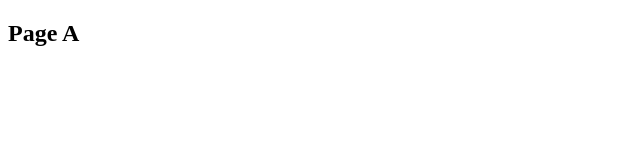
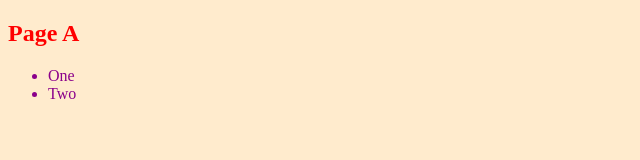
Before and after one commit to QA-Instructor/sea_c2_git_practice, a plain HTML site: page pageA.html in a window 1280 px wide. Shown: the whole page, without its empty margins (0-640 px from the left). Drawn offline with Linux system fonts and the light colour scheme.

Commit message:
H2 style and list items

```diff
--- a/pageA.html
+++ b/pageA.html
@@ -4,8 +4,13 @@
     <meta charset="UTF-8">
     <meta name="viewport" content="width=device-width, initial-scale=1.0">
     <title>Page A</title>
+    <link rel="stylesheet" href="styles/styles.css">
 </head>
 <body>
     <h2>Page A</h2>
+    <ul>
+        <li>One</li>
+        <li>Two</li>
+    </ul>
 </body>
 </html>
--- a/styles/styles.css
+++ b/styles/styles.css
@@ -3,3 +3,6 @@ body {
     background-color: blanchedalmond;
     color: darkmagenta;
 }
+h2  {
+    color:red;
+}
```
